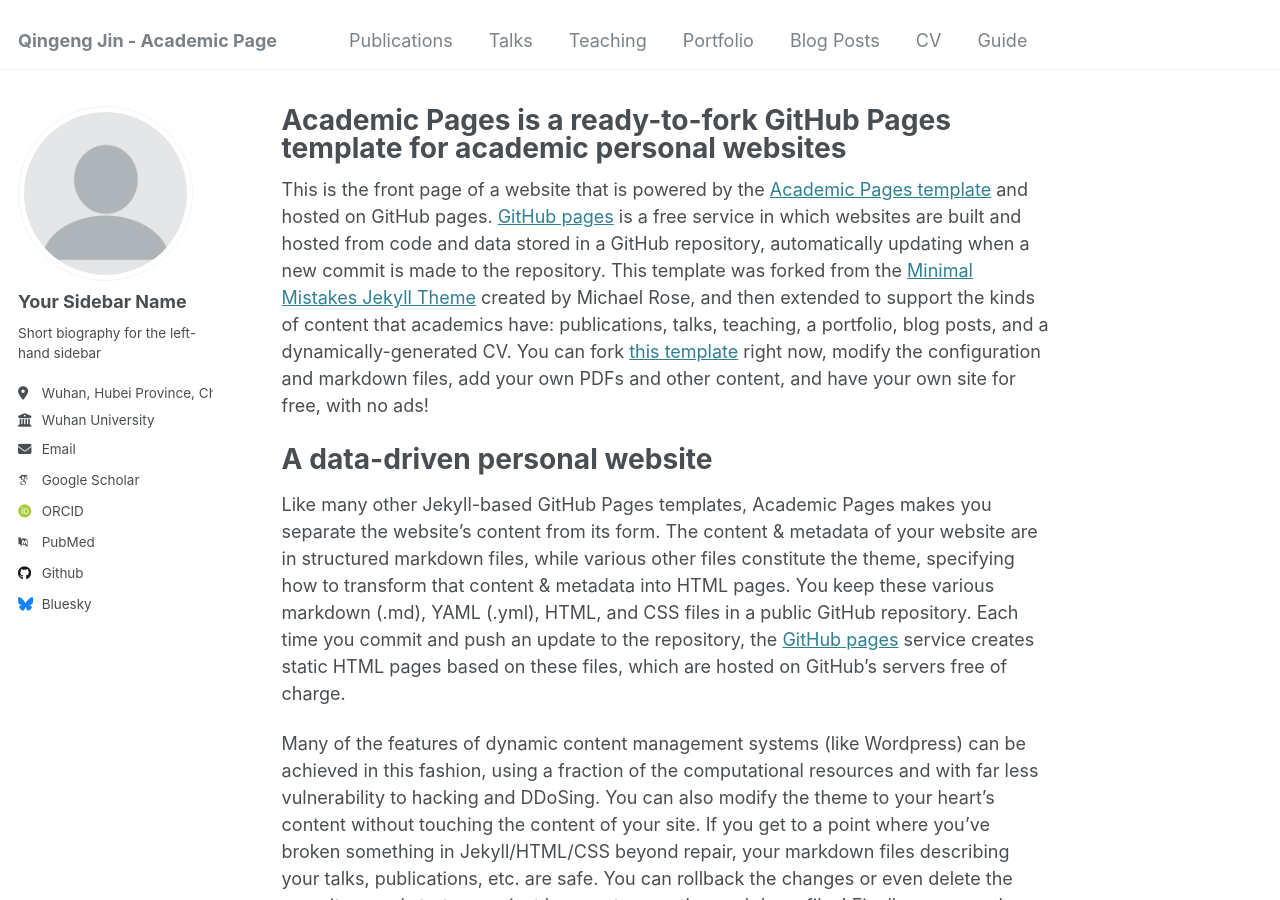
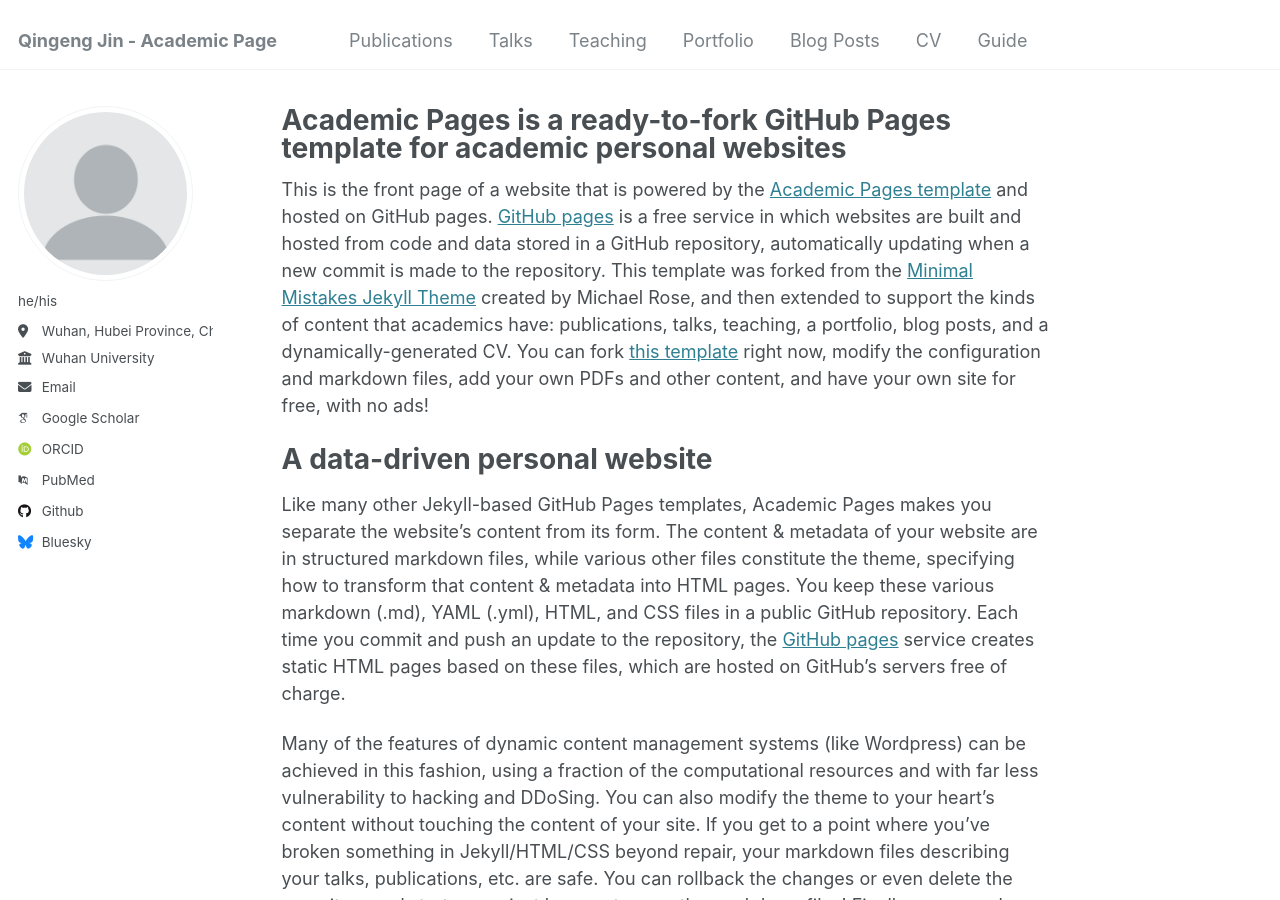
Before and after one commit to Jin-qg/jin-qg.github.io, a Jekyll site: the page built from _pages/about.md, in a window 1280 px wide and 900 px high. Built offline with Jekyll 4.4.1, drawn with Linux system fonts in a browser that asks for light colours; some web fonts are replaced.

Commit message:
Update _config.yml
Test &{xxx}.

```diff
--- a/_config.yml
+++ b/_config.yml
@@ -22,9 +22,9 @@
 author:
   # Biographic information
   avatar           : "profile.png"
-  name             : "Your Sidebar Name"
-  pronouns         : # example: "she/her"
-  bio              : "Short biography for the left-hand sidebar"
+  name             : &name
+  pronouns         : he/his
+  bio              : &description
   location         : "Wuhan, Hubei Province, China"
   employer         : "Wuhan University"
   uri              : # URL
```
